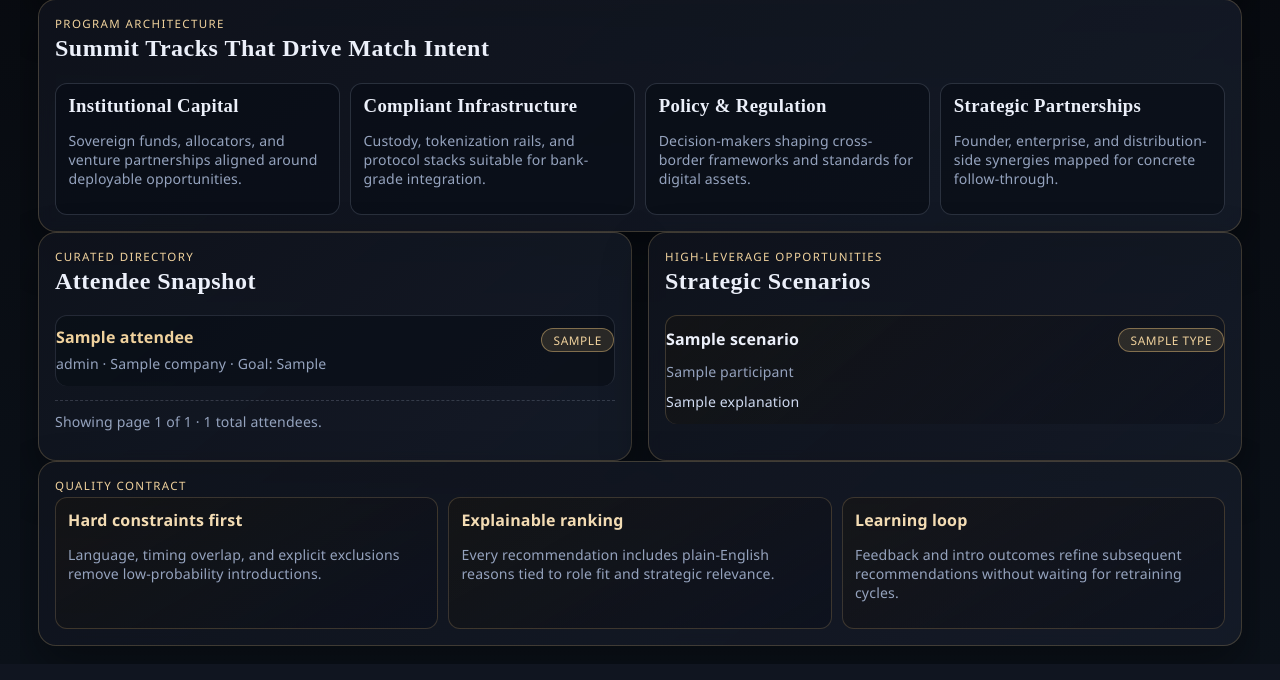
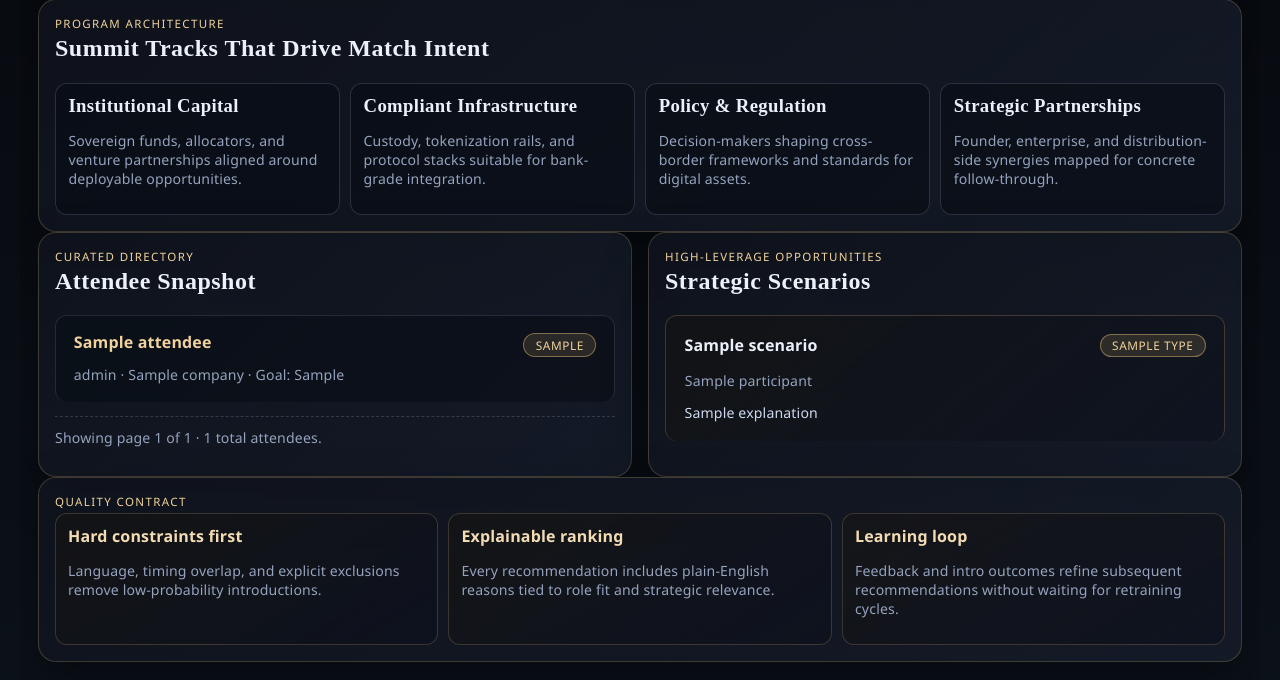
Before and after one commit to kenshiro-17/AI-Matchmaking, a FastAPI app: template app/templates/index.html in a window 1280 px wide. Shown: the part 635-1315 px from the top of the page. Run offline with FastAPI, Linux system fonts and the light colour scheme; the template is opened without the code that fills it: most values are stand-ins (such as "Sample title", 1, 10 or a date in 2020).

Commit message:
Fix overview card spacing and wrapping in attendee/scenario panels

```diff
--- a/app/static/styles.css
+++ b/app/static/styles.css
@@ -371,7 +371,7 @@ h3 {
   padding: 0.82rem 0.9rem;
   background: rgba(9, 13, 21, 0.55);
   transition: transform var(--motion-fast) var(--easing-soft), border-color var(--motion-fast) var(--easing-soft), background var(--motion-fast) var(--easing-soft);
-  overflow: clip;
+  overflow: visible;
 }
 
 .list-card strong {
@@ -592,7 +592,7 @@ code {
   padding: 0.95rem 1rem;
   margin-bottom: 0.58rem;
   transition: transform var(--motion-fast) var(--easing-soft), border-color var(--motion-fast) var(--easing-soft), box-shadow var(--motion-fast) var(--easing-soft);
-  overflow: clip;
+  overflow: visible;
 }
 
 .scenario-card h3 {
@@ -641,6 +641,61 @@ code {
 
 .panel .list {
   margin-top: 0.28rem;
+}
+
+/* Section-specific spacing controls for overview cards */
+.attendee-list,
+.scenario-list {
+  display: grid;
+  gap: 0.78rem;
+}
+
+.attendee-list > li,
+.scenario-list > li {
+  border-bottom: none;
+  padding-top: 0;
+  padding-bottom: 0;
+}
+
+.attendee-list .list-card {
+  margin-bottom: 0;
+  padding: 1.05rem 1.12rem 1.08rem;
+}
+
+.attendee-list .directory-item-title {
+  margin-bottom: 0.1rem;
+  line-height: 1.24;
+}
+
+.attendee-list .list-meta {
+  margin-top: 0.46rem;
+  line-height: 1.52;
+  padding-right: 0.12rem;
+}
+
+.attendee-list .directory-item-body {
+  display: flex;
+  flex-direction: column;
+  gap: 0.12rem;
+}
+
+.scenario-list .scenario-card {
+  margin-bottom: 0;
+  padding: 1.08rem 1.16rem 1.12rem;
+}
+
+.scenario-list .scenario-title-row {
+  margin-bottom: 0.6rem;
+}
+
+.scenario-list .scenario-flow {
+  margin-top: 0.24rem;
+  line-height: 1.5;
+}
+
+.scenario-list .scenario-explainer {
+  margin-top: 0.56rem;
+  line-height: 1.54;
 }
 
 .audit-row {
--- a/app/templates/index.html
+++ b/app/templates/index.html
@@ -94,7 +94,7 @@
         <article class="panel panel-elevated">
           <p class="section-kicker">Curated Directory</p>
           <h2>Attendee Snapshot</h2>
-          <ul class="list">
+          <ul class="list attendee-list">
             {% for attendee in attendees %}
             <li class="list-card row">
               <div class="directory-item-body">
@@ -119,7 +119,7 @@
         <article class="panel panel-elevated">
           <p class="section-kicker">High-Leverage Opportunities</p>
           <h2>Strategic Scenarios</h2>
-          <ul class="list">
+          <ul class="list scenario-list">
             {% for scenario in scenarios %}
             <li class="scenario-card">
               <div class="scenario-title-row">
```
